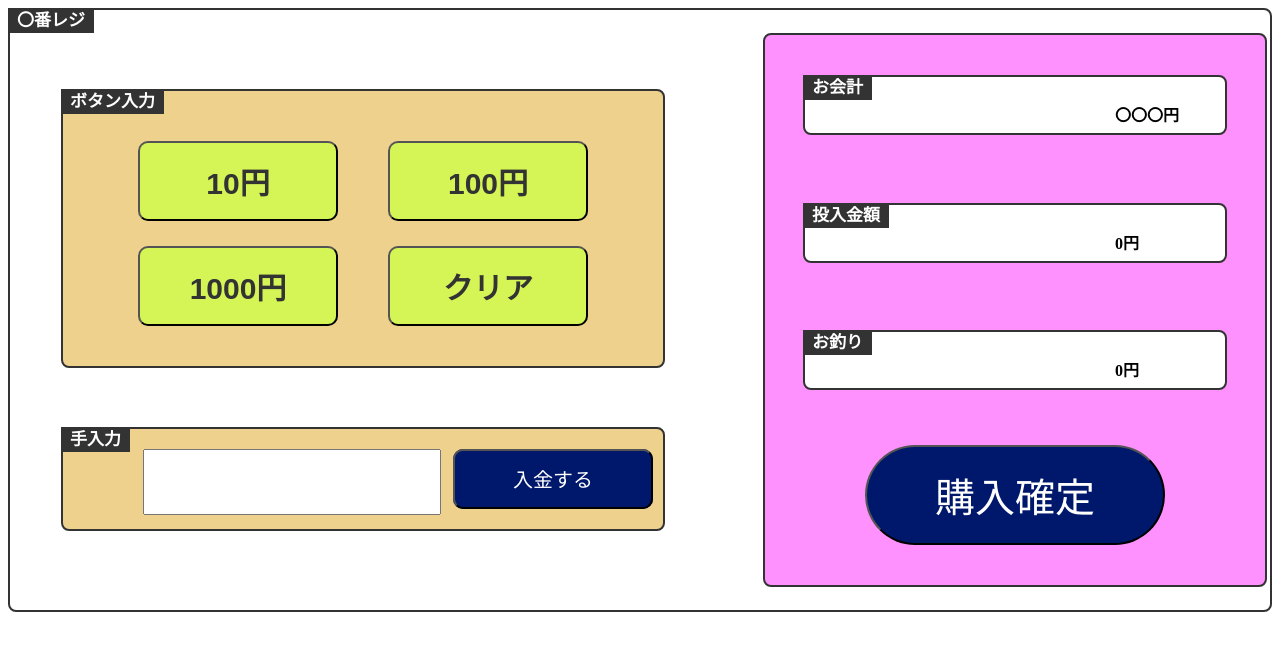
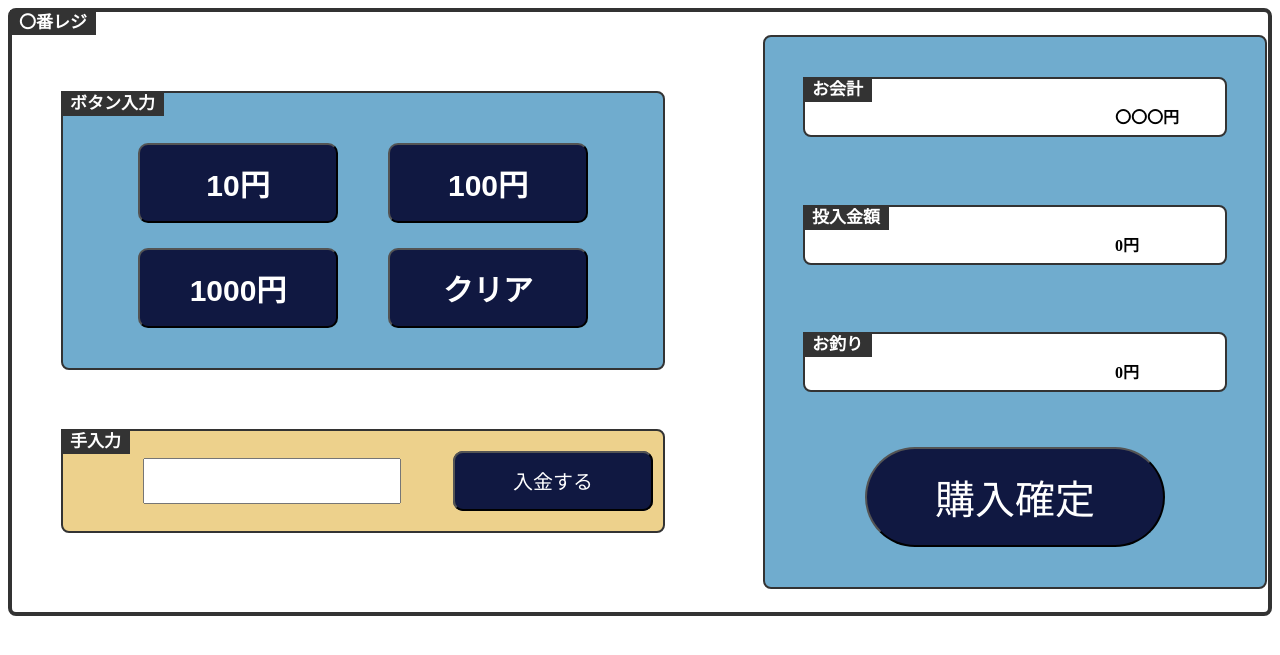
Before and after one commit to kyoichii/kawaproject, a PHP site: page /customerScreen.html in a window 1280 px wide. Shown: the top 655 px of the page. Run offline with PHP 8.4, Linux system fonts and the light colour scheme.

Commit message:
css、js変更しました

```diff
--- a/source/css/customerScreen.css
+++ b/source/css/customerScreen.css
@@ -1,5 +1,7 @@
 /* コンテナ */
 #container {
+    /*背景色*/
+    background: #ffffff;
     /* 左上の「アイテム」の位置を固定 */
     position: relative;
     /*フレックスボックス*/
@@ -14,7 +16,7 @@
     /*コンテナ内の並びを指定*/
     flex-direction: row;
     /* ボーダー */
-    border: solid 2px #333;
+    border: solid 4px #333;
     border-radius: 8px;
 }
 
@@ -55,7 +57,7 @@
 /* 右エリア */
 #rightArea {
     /*背景色*/
-    background: #FF91FF;
+    background: #70acce;
     /*フレックスボックス*/
     display: flex;
     /*ボックス内の並びを指定*/
@@ -143,7 +145,7 @@
     /* 文字の色 */
     color: #fff;
     /*背景色*/
-    background: #00186B;
+    background: #101841;
     /* 文字のサイズ */
     font-size: 40px;
     /* 両端に丸みを付ける */
@@ -163,7 +165,7 @@
     /* 文字の色 */
     color: #fff;
     /*背景色*/
-    background: #00186B;
+    background: #101841;
     /* 文字のサイズ */
     font-size: 20px;
     /* 両端に丸みを付ける */
@@ -175,7 +177,7 @@
     /* 左上の「手入力」の位置を固定 */
     position: relative;
     /*背景色*/
-    background: #EDD18C;
+    background: #70acce;
     /*フレックスボックス*/
     display: flex;
     /*ボックス内の並びを指定*/
@@ -219,13 +221,13 @@
 /* 10円ボタン */
 #tenYenButton {
     /*背景色*/
-    background: #D5F556;
+    background: #101841;
+    /* 文字の色 */
+    color: #fff;
     /* 文字の大きさ */
     font-size: 30px;
     /* 文字を中央に */
     text-align: center;
-    /* 文字の色 */
-    color: #333;
     /* フォントの設定 */
     font-weight: bold;
     /* 両端に丸みを付ける */
@@ -243,11 +245,11 @@
 /* 100円ボタン */
 #hundredYenButton {
     /*背景色*/
-    background: #D5F556;
+    background: #101841;
+    /* 文字の色 */
+    color: #fff;
     /* 文字の大きさ */
     font-size: 30px;
-    /* 文字の色 */
-    color: #333;
     /* フォントの設定 */
     font-weight: bold;
     /* 両端に丸みを付ける */
@@ -265,11 +267,11 @@
 /* 1000円ボタン */
 #thousandYenButton {
     /*背景色*/
-    background: #D5F556;
+    background: #101841;
+    /* 文字の色 */
+    color: #fff;
     /* 文字の大きさ */
     font-size: 30px;
-    /* 文字の色 */
-    color: #333;
     /* フォントの設定 */
     font-weight: bold;
     /* 両端に丸みを付ける */
@@ -287,11 +289,11 @@
 /* クリアボタン */
 #clearButton {
     /*背景色*/
-    background: #D5F556;
+    background: #101841;
+    /* 文字の色 */
+    color: #fff;
     /* 文字の大きさ */
     font-size: 30px;
-    /* 文字の色 */
-    color: #333;
     /* フォントの設定 */
     font-weight: bold;
     /* 両端に丸みを付ける */
@@ -350,15 +352,16 @@
     font-weight: bold;
 }
 
+/* 手入力ボックス */
 #depositMoney {
     /*ボタン配置を指定*/
     margin-top: auto;
     margin-bottom: auto;
-    margin-left: 40px;
+    margin-left: 80px;
     margin-right: auto;
     /* 横幅 */
-    height: 60px;
-    width: 290px;
+    height: 40px;
+    width: 250px;
     /* 文字のサイズ */
     font-size: 30px;
 }
--- a/source/customerScreen.html
+++ b/source/customerScreen.html
@@ -34,10 +34,7 @@
                     手入力
                 </div>
                 <!-- 入力欄 -->
-                <div id="depositMoney">
-                    <input type="text" id="depositMoney" maxlength="5"
-                        oninput="value = value.replace(/[^0-9]+/i,'');" />
-                </div>
+                <input type="text" id="depositMoney" maxlength="5" oninput="value = value.replace(/[^0-9]+/i,'');" />
                 <!-- お金投入ボタン -->
                 <div id="paymentButton">
                     <input type="button" value="入金する" id="paymentButton" onclick="changebutton(1)">
--- a/source/js/customerscreen.js
+++ b/source/js/customerscreen.js
@@ -17,6 +17,7 @@ var changemonney = 0;   //お釣り金額
 var inputmonney = 0;    //投入金額
 var rezinumber = params.get('rezinumber');  //レジ番号
 var totalprice = params.get('totalprice');  //合計金額
+var depositmoney = document.getElementById("depositMoney");  // 手入力の値段を取得
 document.getElementById("number").innerHTML = rezinumber + "番レジ";
 document.getElementById("totalprice").innerHTML = totalprice + "円";
 
@@ -27,7 +28,7 @@ function changebutton(number) {
         //角送られてきた数字に対する処理
         case 0:
             //0の時の処理
-            console.log("クリアボタンクリック！")
+            console.log("クリアボタンクリック")
             //今までの投入金額及びお釣り金額をリセット
             inputmonney = 0
             changemonney = 0
@@ -35,7 +36,8 @@ function changebutton(number) {
         case 1:
             ///1の時の処理
             console.log("お金投入ボタンクリック")
-            inputmonney += Number(totalprice)  //合計金額をインクリメント
+            const value = depositmoney.value //手入力ボックスから値を取得
+            inputmonney += Number(value)  //合計金額をインクリメント
             break
         case 10:
             //10の時の処理
```
